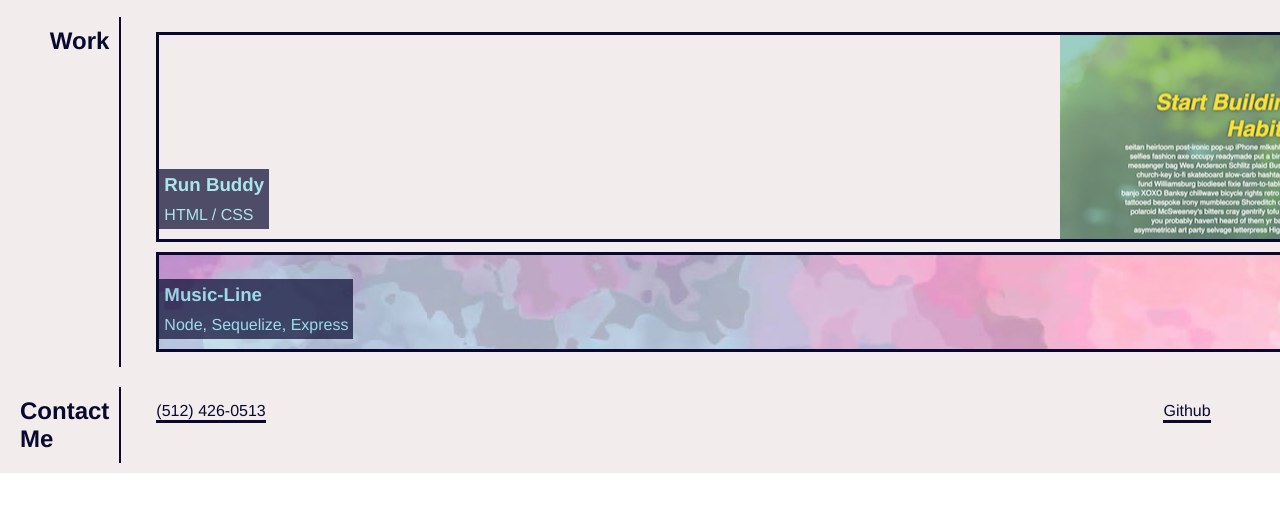
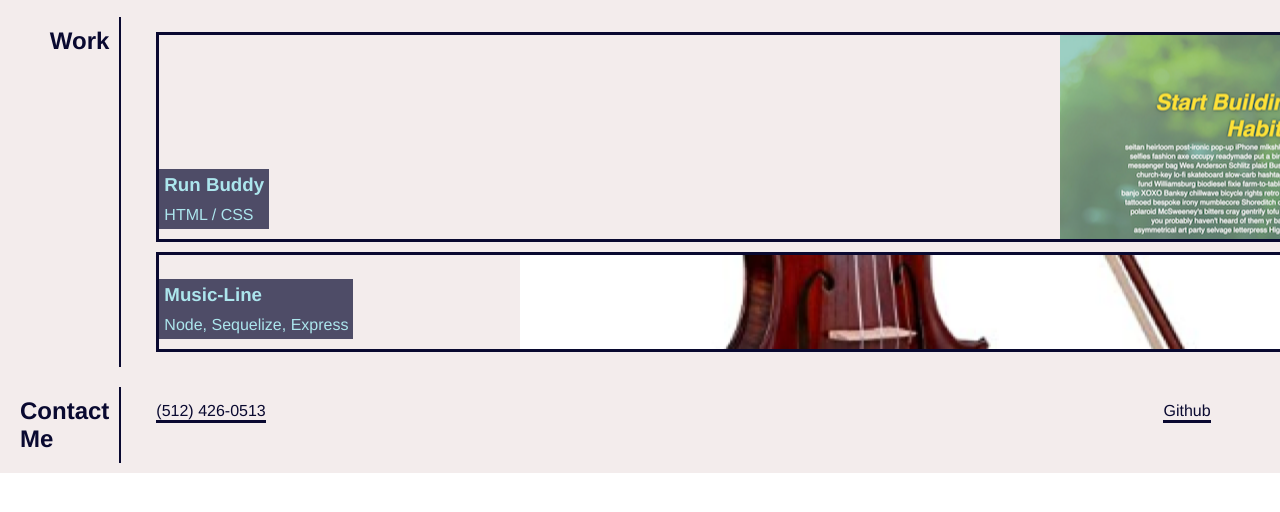
Before and after one commit to frecklescherokee/portfolio, a plain HTML site: page index.html in a window 1280 px wide. Shown: the part 678-1190 px from the top of the page. Drawn offline with Linux system fonts and the light colour scheme; files whose address does not match are found by name.

Commit message:
added violin picture

```diff
--- a/assets/css/style.css
+++ b/assets/css/style.css
@@ -182,7 +182,7 @@
 
     .pastel {
         display: grid;
-        background-image: url("../images/pastel.jpg");
+        background-image: url("../images/violin.png");
         background-repeat: no-repeat;
         background-position: center;
         grid-column: 1/2;
```
Also changed, not shown: assets/images/violin.png (added).
